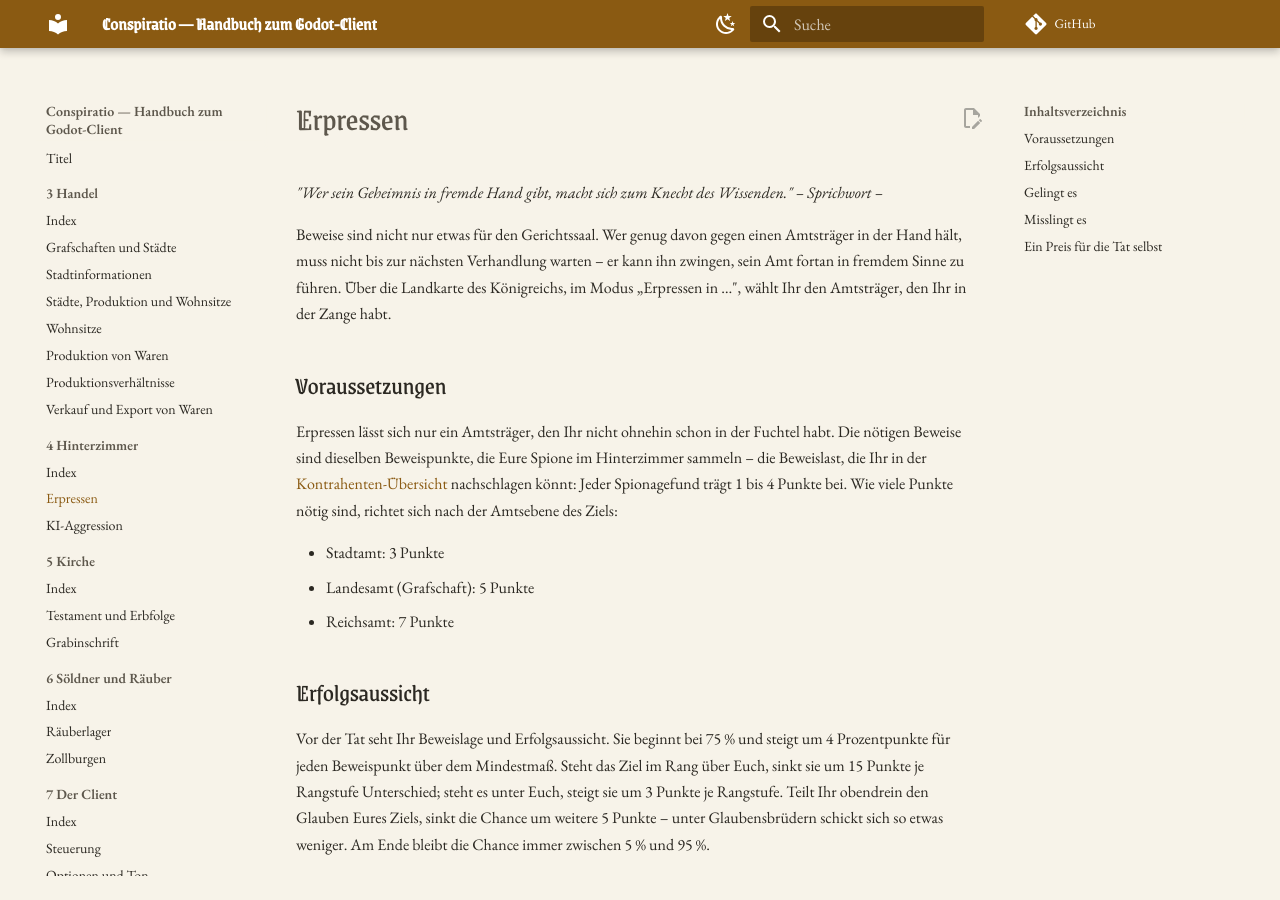
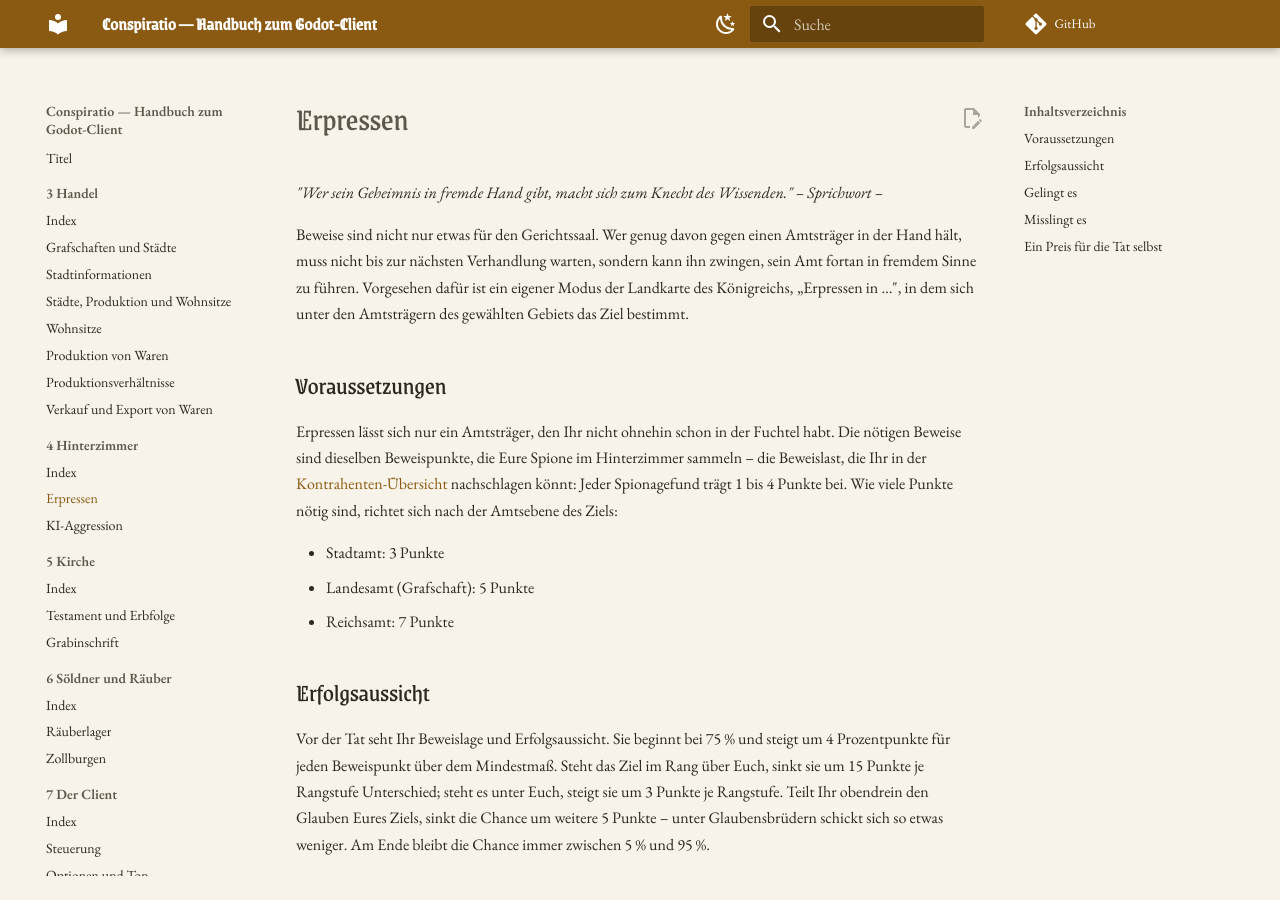
Before and after one commit to Conspiratio/Conspiratio.Wiki, an MkDocs documentation site: the page built from docs/hinterzimmer/erpressen.md, in a window 1280 px wide and 900 px high. Built offline with MkDocs 1.6.1 and Material for MkDocs 9.7.7, drawn with Linux system fonts in a browser that asks for light colours; comment, search, counter and statistics services are not loaded.

Commit message:
Nachbesserung Block 3: Erpressen-Seite ohne Handlungsanweisung
Die Einleitung wies dem Leser eine Bedienhandlung zu ("waehlt Ihr den
Amtstraeger"), obwohl kein Bedienelement im Client den dafuer
vorgesehenen Kartenmodus oeffnet (siehe Bericht). Umformuliert auf eine
reine Mechanismus-Beschreibung, ohne eine Aussage ueber die
Erreichbarkeit selbst zu treffen - das bleibt dem Codeeigentuemer
ueberlassen.

Co-Authored-By: Claude Sonnet 5 <noreply@anthropic.com>

```diff
--- a/docs/hinterzimmer/erpressen.md
+++ b/docs/hinterzimmer/erpressen.md
@@ -1,9 +1,9 @@
 _"Wer sein Geheimnis in fremde Hand gibt, macht sich zum Knecht des Wissenden." – Sprichwort –_
 
 Beweise sind nicht nur etwas für den Gerichtssaal. Wer genug davon gegen einen Amtsträger in der Hand
-hält, muss nicht bis zur nächsten Verhandlung warten – er kann ihn zwingen, sein Amt fortan in fremdem
-Sinne zu führen. Über die Landkarte des Königreichs, im Modus „Erpressen in …", wählt Ihr den
-Amtsträger, den Ihr in der Zange habt.
+hält, muss nicht bis zur nächsten Verhandlung warten, sondern kann ihn zwingen, sein Amt fortan in
+fremdem Sinne zu führen. Vorgesehen dafür ist ein eigener Modus der Landkarte des Königreichs,
+„Erpressen in …", in dem sich unter den Amtsträgern des gewählten Gebiets das Ziel bestimmt.
 
 ## Voraussetzungen
 
```
